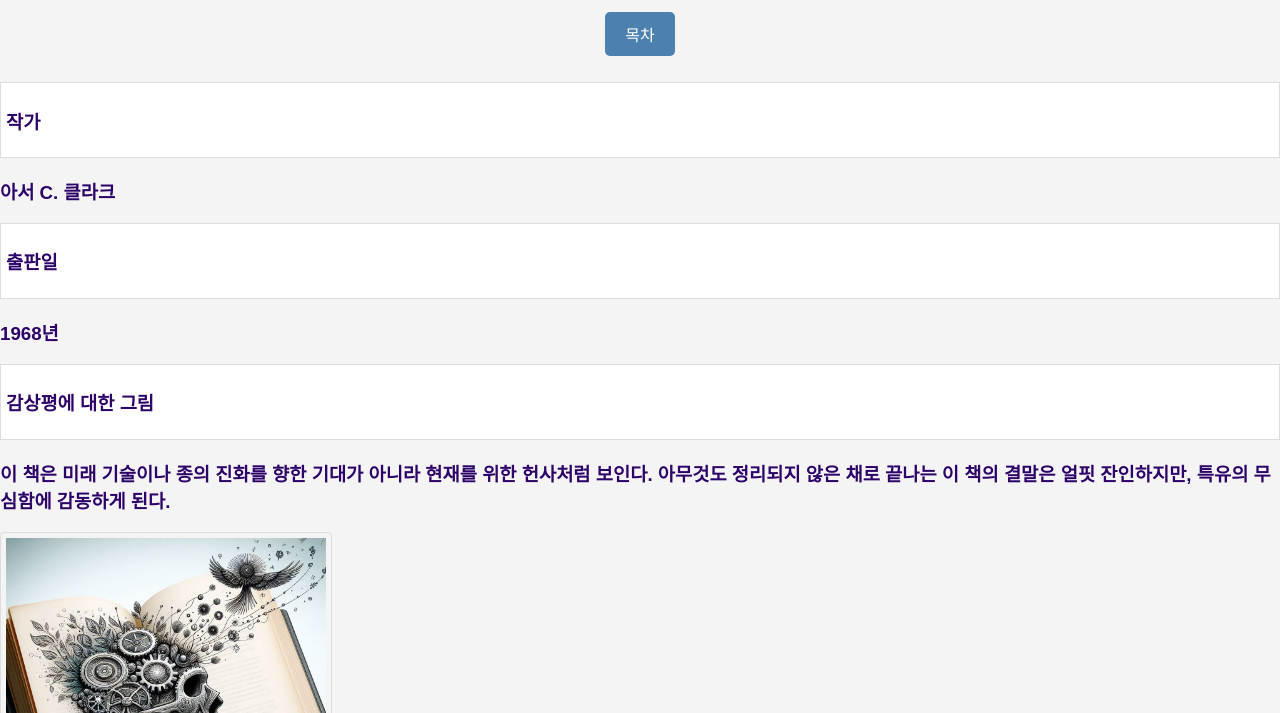
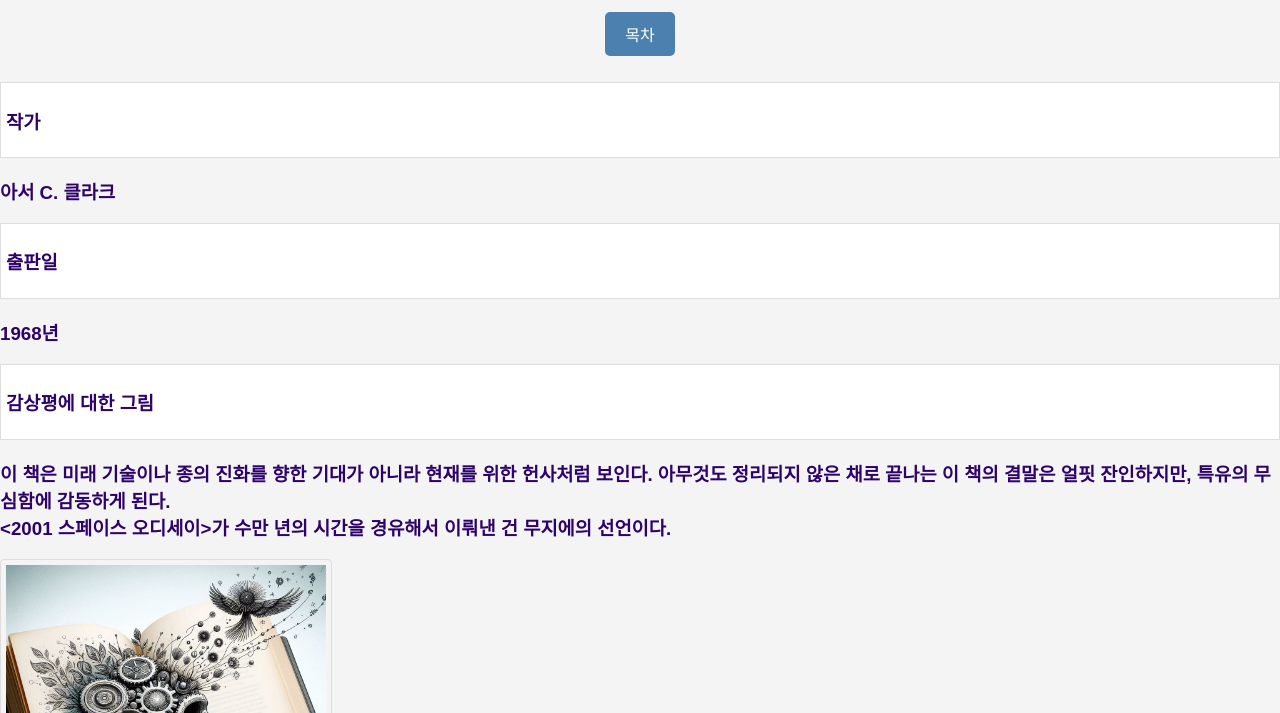
Before and after one commit to 42tchalla/readinglog, a plain HTML site: page 2001aspaceodyssey.html in a window 1280 px wide. Shown: the part 87-800 px from the top of the page. Drawn offline with Linux system fonts and the light colour scheme.

Commit message:
Update 2001aspaceodyssey.html

```diff
--- a/2001aspaceodyssey.html
+++ b/2001aspaceodyssey.html
@@ -19,7 +19,8 @@
 
         <li><h3>감상평에 대한 그림</h3></li>
         <h3>이 책은 미래 기술이나 종의 진화를 향한 기대가 아니라 현재를 위한 헌사처럼 보인다. 아무것도 정리되지 않은 채로 끝나는
-            이 책의 결말은 얼핏 잔인하지만, 특유의 무심함에 감동하게 된다.<br></h3>
+            이 책의 결말은 얼핏 잔인하지만, 특유의 무심함에 감동하게 된다. <br>
+            <2001 스페이스 오디세이>가 수만 년의 시간을 경유해서 이뤄낸 건 무지에의 선언이다.<br></h3>
 
         <img src="2001 스페이스 오디세이-copilot.png" alt="2001 스페이스 오디세이">
 
```
